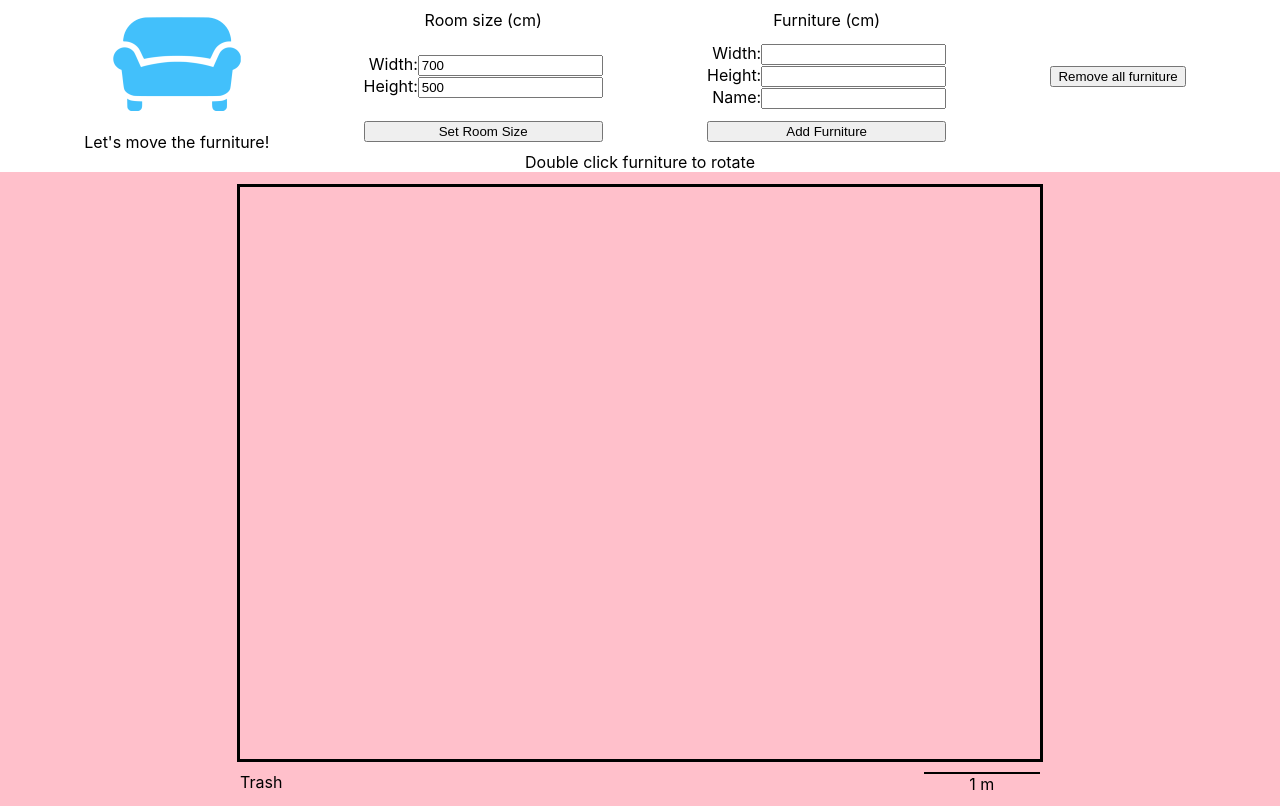
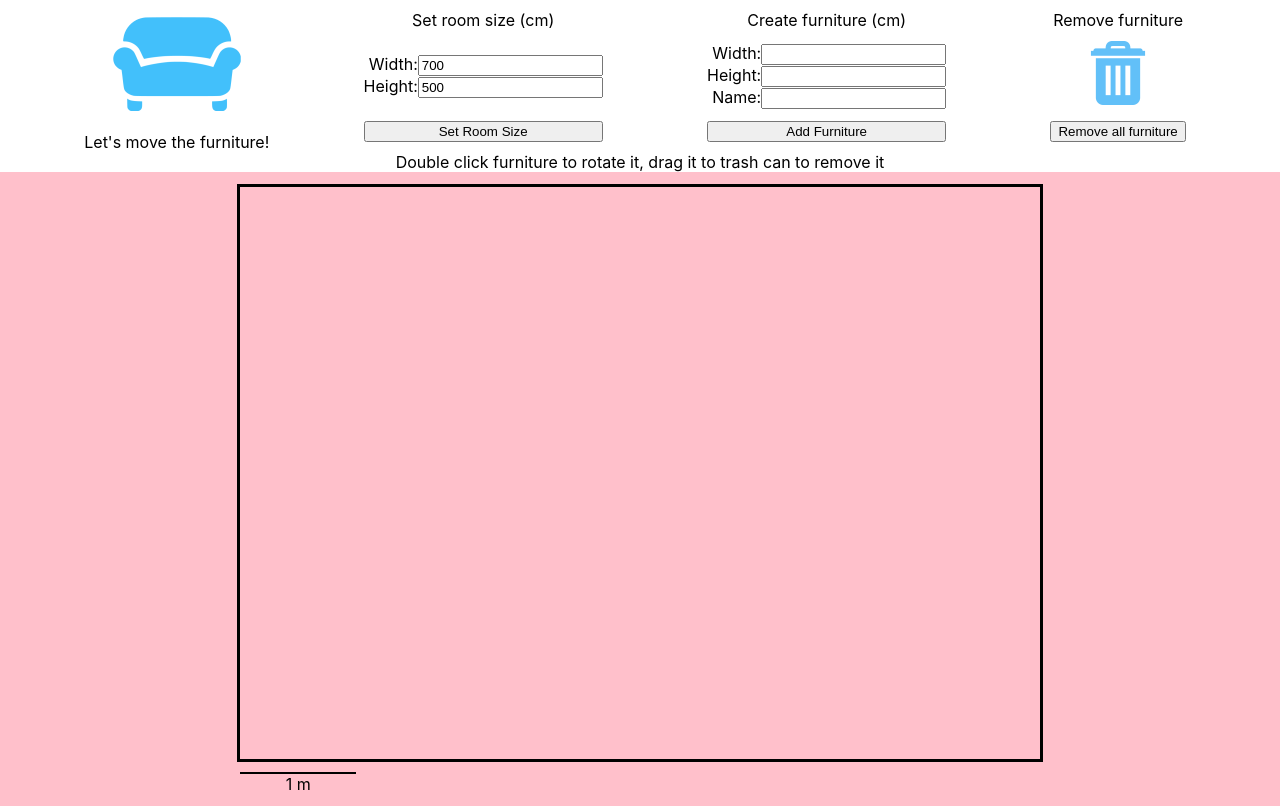
Before and after one commit to estellecomment/letsmovethefurniture, a React (Create React App) app: page / in a window 1280 px wide. Built offline with nearby package versions, Linux system fonts and the light colour scheme.

Commit message:
move trash to trashcan icon in top bar

```diff
--- a/src/AddRectangleForm.js
+++ b/src/AddRectangleForm.js
@@ -41,7 +41,7 @@ class AddRectangleForm extends Component {
     render() {
         console.log('rendering AddRectangleForm for', this.props.title);
         return (
-            <form onSubmit={this.handleSubmit}>
+            <form className="top-bar-column" onSubmit={this.handleSubmit}>
                 <div>{this.props.title}</div>
                 <div className="form-body">
                     <label>
--- a/src/App.css
+++ b/src/App.css
@@ -95,16 +95,14 @@
   align-content: center;
 }
 
-form {
+.top-bar-column {
   margin: 10px;
   display: flex;
   flex-direction: column;
-  justify-content: center;
+  justify-content: space-between;
 }
 
 .form-body {
-  flex-grow: 10;
-
   display: flex;
   flex-direction: column;
   justify-content: center;
--- a/src/App.js
+++ b/src/App.js
@@ -5,6 +5,7 @@ import DrawingBox from "./DrawingBox";
 import Meuble from './Meuble';
 
 import './App.css';
+import Trash from "./Trash";
 
 
 class App extends Component {
@@ -68,24 +69,27 @@ class App extends Component {
                         <div>Let's move the furniture!</div>
                     </div>
                     <AddRectangleForm addRectangleFunc={drawRoom}
-                                      title="Room size (cm)"
+                                      title="Set room size (cm)"
                                       submitText="Set Room Size"
                                       initValues={{width: this.state.room.width, height: this.state.room.height}}/>
                     <AddRectangleForm addRectangleFunc={addFurniture}
-                                      title="Furniture (cm)"
+                                      title="Create furniture (cm)"
                                       withName={true}
                                       submitText="Add Furniture"/>
 
-                    <form onSubmit={clearFurniture}>
-                        <input type="submit" value="Remove all furniture"/>
-                    </form>
+                    <div className="top-bar-column">
+                        <div>Remove furniture</div>
+                        <Trash onTrashedEvent={removeMeuble}/>
+                        <form onSubmit={clearFurniture}>
+                            <input type="submit" value="Remove all furniture"/>
+                        </form>
+                    </div>
                 </div>
-                <div>Double click furniture to rotate</div>
+                <div>Double click furniture to rotate it, drag it to trash can to remove it</div>
 
                 <DrawingBox
                     room={this.state.room}
                     pxPerCm={this.state.pxPerCm}
-                    onTrashedEvent={removeMeuble}
                 >
                     {this.state.furnitureList.map((rectangle) => (
                         <Meuble key={rectangle.id} rectangle={rectangle} pxPerCm={this.state.pxPerCm}/>
--- a/src/DrawingBox.js
+++ b/src/DrawingBox.js
@@ -1,6 +1,4 @@
 import React from "react";
-
-import Trash from "./Trash";
 
 const ScaleBar = function({oneMeterPx}) {
     return (
@@ -13,7 +11,7 @@ const ScaleBar = function({oneMeterPx}) {
     );
 };
 
-const DrawingBox = function({room, pxPerCm, onTrashedEvent, children}) {
+const DrawingBox = function({room, pxPerCm, children}) {
     let roomPx = { width: room.width * pxPerCm, height: room.height * pxPerCm };
 
     let roomSizePercent = 90; // room fills X percent of drawingBox
@@ -34,7 +32,6 @@ const DrawingBox = function({room, pxPerCm, onTrashedEvent, children}) {
                          width: roomPx.width + "px",
                      }}/>
                 <div className="bottom-bar">
-                    <Trash onTrashedEvent={onTrashedEvent}/>
                     <ScaleBar oneMeterPx={pxPerCm * 100}/>
                 </div>
                 {children}
--- a/src/Trash.js
+++ b/src/Trash.js
@@ -1,7 +1,7 @@
 import {Component} from "react";
 import React from "react";
 
-// onTrashedEvent(id)
+// onTrashedEvent(trashedId)
 class Trash extends Component {
     constructor(props) {
         super(props);
@@ -29,10 +29,11 @@ class Trash extends Component {
                      e.preventDefault();
                      console.log('drop on trash');
                      let meubleId = e.dataTransfer.getData("text/plain");
+                     this.setState({isDraggedOver: false});
                      this.props.onTrashedEvent(meubleId);
                  }}
             >
-                Trash
+                <img alt="trash" src={"/trash-64.png"} />
             </div>
         );
     }
```
Also changed, not shown: public/trash-64.png (added).
